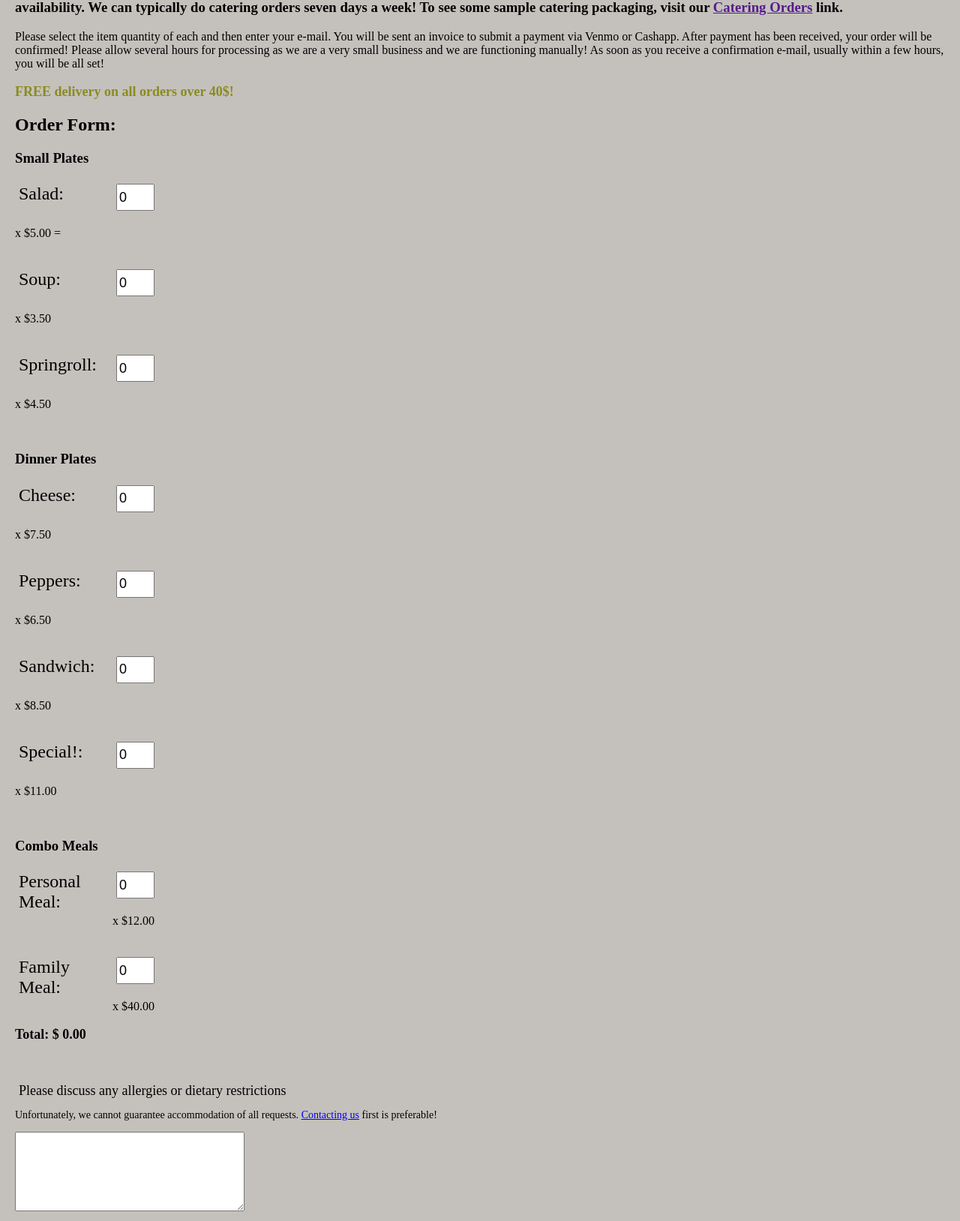
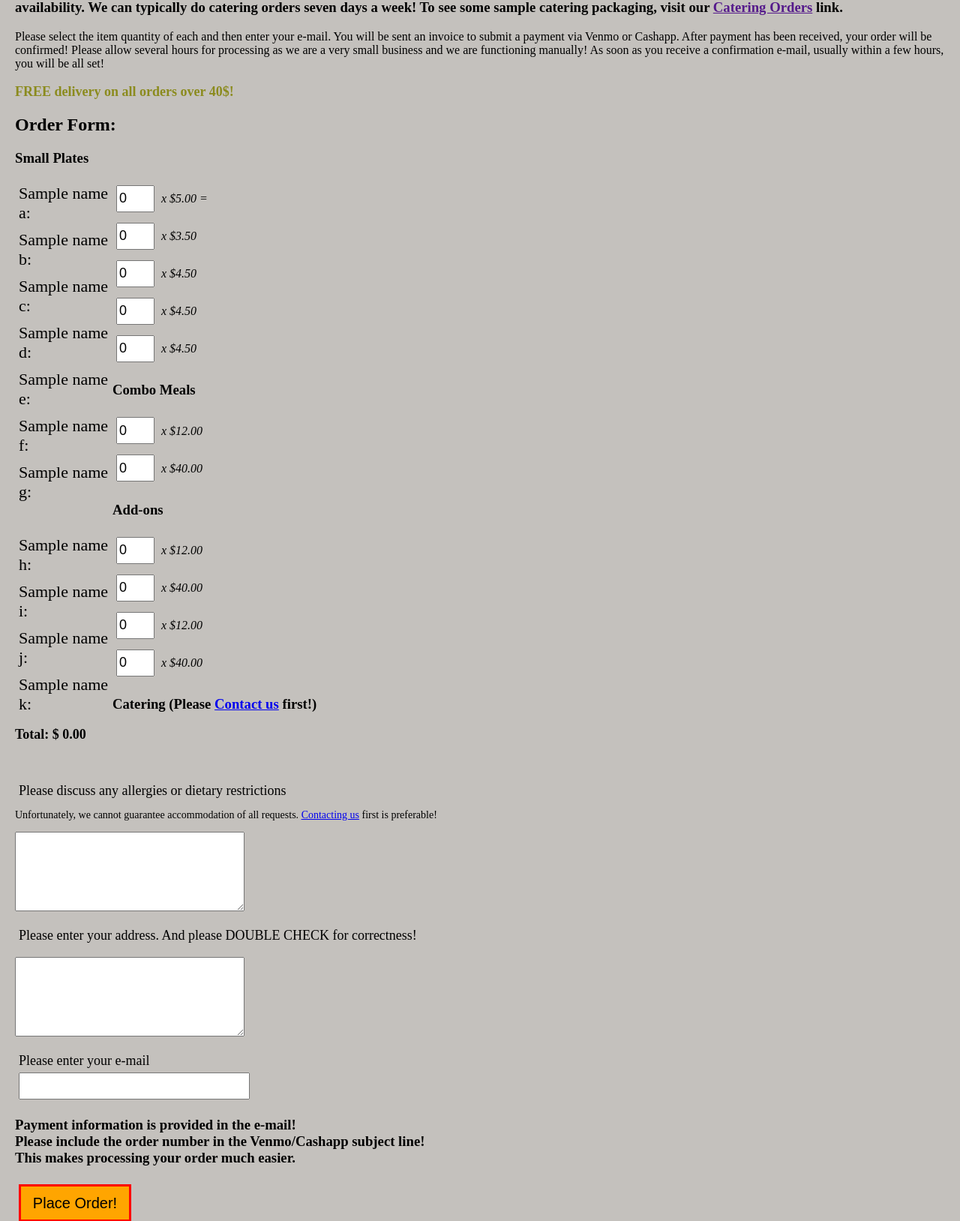
Before and after one commit to Mattmont415/DjangoIndo, a Django app: template main/templates/main/order.html in a window 1280 px wide. Shown: the part 496-2124 px from the top of the page at 75% size. Run offline with Django 3.2, Linux system fonts and the light colour scheme; the template is opened without the code that fills it: most values are stand-ins (such as "Sample title", 1, 10 or a date in 2020).

Commit message:
Working on changing the orders from admin submitted information, moving from admin page to order page

```diff
--- a/main/static/main/styles.css
+++ b/main/static/main/styles.css
@@ -434,7 +434,7 @@
   float: left;
   clear: left;
   width: 120px;
-  font-size: 24px;
+  font-size: 22px;
 }
 label, input {
   margin: 5px;
@@ -451,6 +451,9 @@
   border: 3px solid red;
   background-color: orange;
 }
+.lblprice {
+  font-style: italic;
+}
 
 
 
--- a/main/templates/main/order.html
+++ b/main/templates/main/order.html
@@ -26,45 +26,52 @@
       <form method="post">
         {% csrf_token %}
 
+        <!-- Need if statements for EACH block, if exists, then print it -->
+
+
         <!-- //Iterate over the side dishes while they exist (avoid blank spaced item)  -->
         <h3>Small Plates</h3>
-        <label for="salad" class="labelq">Salad: </label>
-        <input type="number" name="salad" value="0" min="0" class="quantity">
-        <p> x $5.00 = </p>
-        <br>
-        <label for="soup" class="labelq">Soup: </label>
-        <input type="number" name="salad" value="0" min="0" class="quantity">
-        <p> x $3.50</p>
-        <br>
-        <label for="springroll" class="labelq">Springroll: </label>
-        <input type="number" name="springroll" value="0" min="0" class="quantity">
-        <p> x $4.50</p>
-        <br>
-        <h3>Dinner Plates</h4>
-        <label for="cheese" class="labelq">Cheese: </label>
-        <input type="number" name="cheese" value="0" min="0" class="quantity">
-        <p> x $7.50</p>
-        <br>
-        <label for="Peppers" class="labelq">Peppers: </label>
-        <input type="number" name="Peppers" value="0" min="0" class="quantity">
-        <p> x $6.50</p>
-        <br>
-        <label for="Sandwich" class="labelq">Sandwich: </label>
-        <input type="number" name="Sandwich" value="0" min="0" class="quantity">
-        <p> x $8.50</p>
-        <br>
-        <label for="Special" class="labelq">Special!: </label>
-        <input type="number" name="Special" value="0" min="0" class="quantity">
-        <p> x $11.00</p>
-        <br>
+        <label for="namea" class="labelq">{{ nameA }}: </label>
+          <input type="number" name="{{ namea }}" value="0" min="0" class="quantity">
+          <p class="lblprice"> x $5.00 = </p><br>
+        <label for="nameb" class="labelq">{{ nameB }}: </label>
+          <input type="number" name="nameb" value="0" min="0" class="quantity">
+          <p class="lblprice"> x $3.50</p><br>
+        <label for="namec" class="labelq">{{ nameC }}: </label>
+          <input type="number" name="namec" value="0" min="0" class="quantity">
+          <p class="lblprice"> x $4.50</p><br>
+        <label for="named" class="labelq">{{ nameD }}: </label>
+          <input type="number" name="named" value="0" min="0" class="quantity">
+          <p class="lblprice"> x $4.50</p><br>
+        <label for="namee" class="labelq">{{ nameE }}: </label>
+          <input type="number" name="namee" value="0" min="0" class="quantity">
+          <p class="lblprice"> x $4.50</p><br>
+
         <h3>Combo Meals</h3>
-        <label for="personal" class="labelq">Personal Meal: </label>
-        <input type="number" name="personal" value="0" min="0" class="quantity">
-        <p> x $12.00</p>
-        <br>
-        <label for="family" class="labelq">Family Meal: </label>
-        <input type="number" name="family" value="0" min="0" class="quantity">
-        <p> x $40.00</p>
+        <label for="namef" class="labelq">{{ nameF }}: </label>
+          <input type="number" name="personal" value="0" min="0" class="quantity">
+          <p class="lblprice">x $12.00</p><br>
+        <label for="nameg" class="labelq">{{ nameG }}: </label>
+          <input type="number" name="family" value="0" min="0" class="quantity">
+          <p class="lblprice">x $40.00</p><br>
+
+        <h3>Add-ons</h3>
+        <label for="nameh" class="labelq">{{ nameH }}: </label>
+          <input type="number" name="personal" value="0" min="0" class="quantity">
+          <p class="lblprice">x $12.00</p><br>
+        <label for="namei" class="labelq">{{ nameI }}: </label>
+          <input type="number" name="family" value="0" min="0" class="quantity">
+          <p class="lblprice">x $40.00</p><br>
+        <label for="namej" class="labelq">{{ nameJ }}: </label>
+          <input type="number" name="personal" value="0" min="0" class="quantity">
+          <p class="lblprice">x $12.00</p><br>
+        <label for="namek" class="labelq">{{ nameK }}: </label>
+          <input type="number" name="family" value="0" min="0" class="quantity">
+          <p class="lblprice">x $40.00</p><br>
+
+        <h3>Catering (Please <a href="#foot">Contact us</a> first!)</h3>
+
+
         <p style="font-weight:bold;font-size:18px;">Total: $ 0.00 </p>
         <br><br>
         <label for="extrainfo">Please discuss any allergies or dietary restrictions</label>
```
Also changed, not shown: main/templates/main/admin5959.html (+30 -4 lines), main/views.py (+17 -0 lines).
